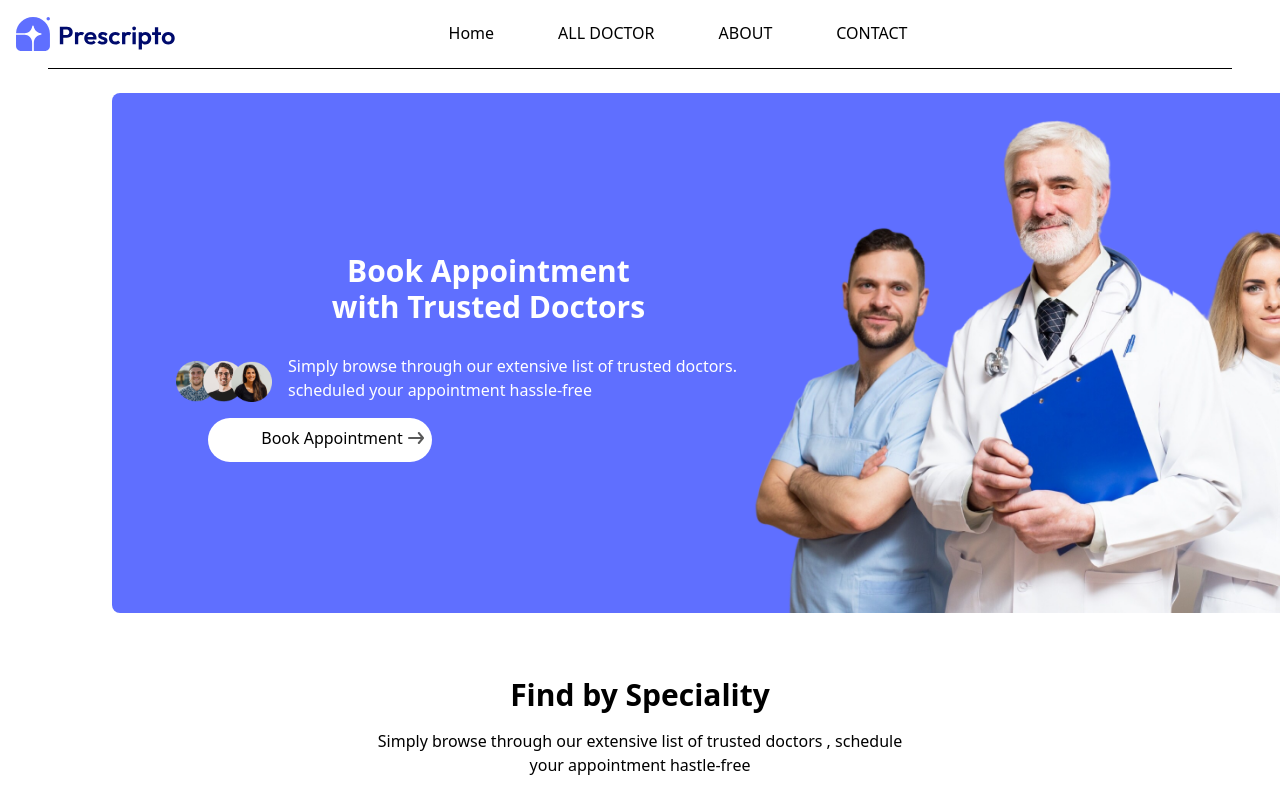
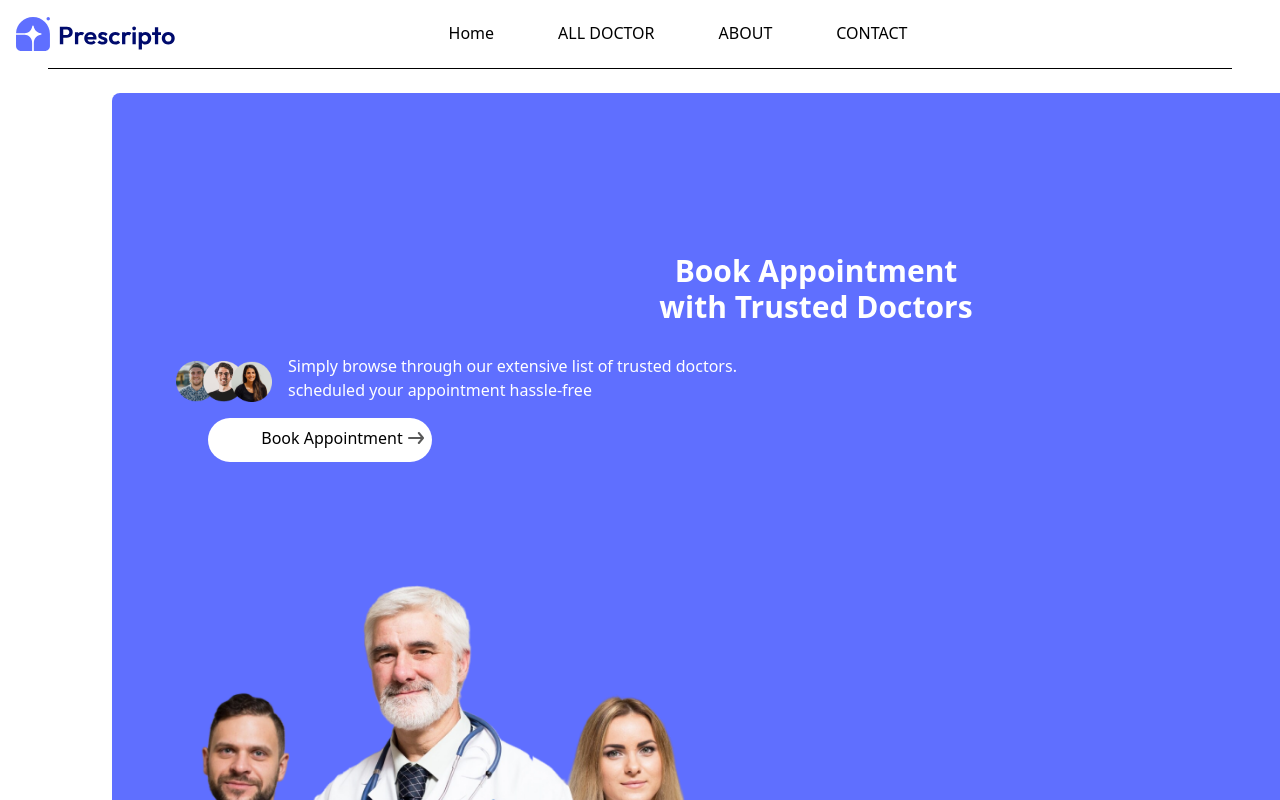
Before and after one commit to Mani-sh27/Prescripto, a React (Vite) app: page / in a window 1280 px wide. Shown: the top 800 px of the page. Built offline with nearby package versions, Linux system fonts and the light colour scheme.

Commit message:
auto commit

```diff
--- a/src/components/Header.jsx
+++ b/src/components/Header.jsx
@@ -3,7 +3,7 @@ import { assets } from '../assets/assets_frontend/assets'
 
 const Header = () => {
   return (
-    <div className='flex justify-between lg:w-7xl bg-[#5f6fff] sm:flex w-3xl mt-6 rounded-lg
+    <div className='flex justify-between lg:w-7xl bg-[#5f6fff] sm:flex w-3xl mt-6 rounded-lg sm:flex-col
                      md:mx-16 lg:mx-28 '>
       <div className=' text-center '>
         <h1 className='font-semibold text-white relative top-40 left-16 xs:flex text-3xl'>
```
